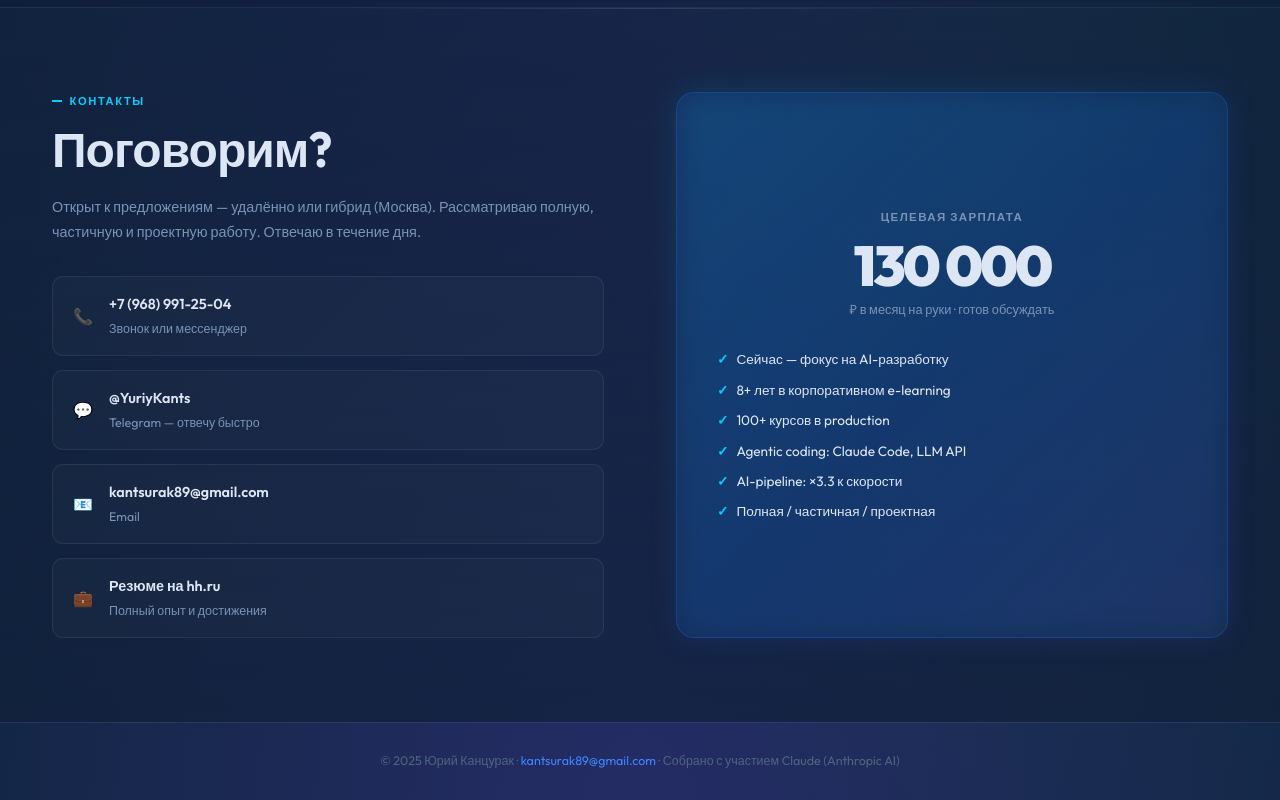
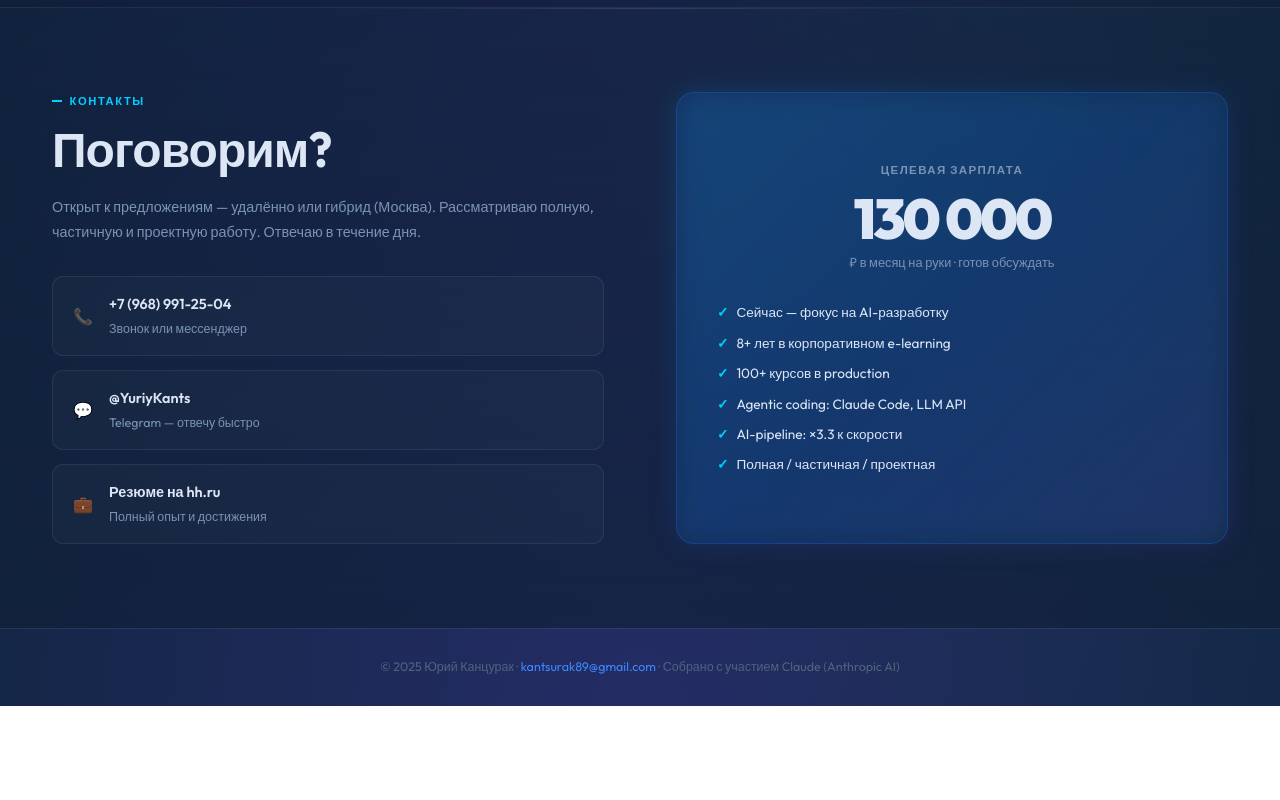
Before and after one commit to kantsurak1989-ui/portfolio, a website: page index.html in a window 1280 px wide. Shown: the part 5453-6253 px from the top of the page. After the commit the page ends 6159 px from the top, so only its background shows below. Drawn offline with Linux system fonts and the light colour scheme.

Commit message:
Update index.html

```diff
--- a/index.html
+++ b/index.html
@@ -979,7 +979,6 @@ document.getElementById('femail').textContent = C.email;
 document.getElementById('klinks').innerHTML = [
   {h:'tel:'+C.phone.replace(/\D/g,''),  i:'📞', n:C.phone,          s:'Звонок или мессенджер',        t:false},
   {h:'https://t.me/YuriyKants',          i:'💬', n:'@YuriyKants',    s:'Telegram — отвечу быстро',     t:true },
-  {h:'mailto:'+C.email,                  i:'📧', n:C.email,          s:'Email',                         t:false},
   {h:C.hh,                               i:'💼', n:'Резюме на hh.ru', s:'Полный опыт и достижения', t:true },
 ].map(l=>'<a href="'+l.h+'" class="klink"'+(l.t?' target="_blank"':'')+'>'+
   '<div class="cl-ico">'+l.i+'</div>'+
```
